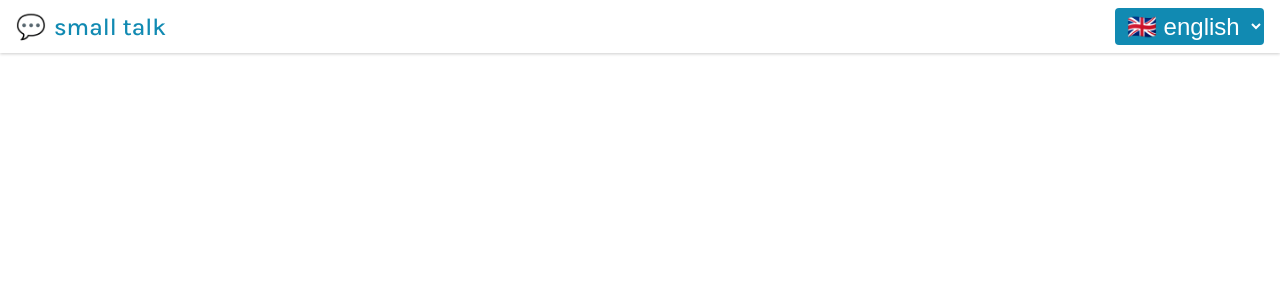
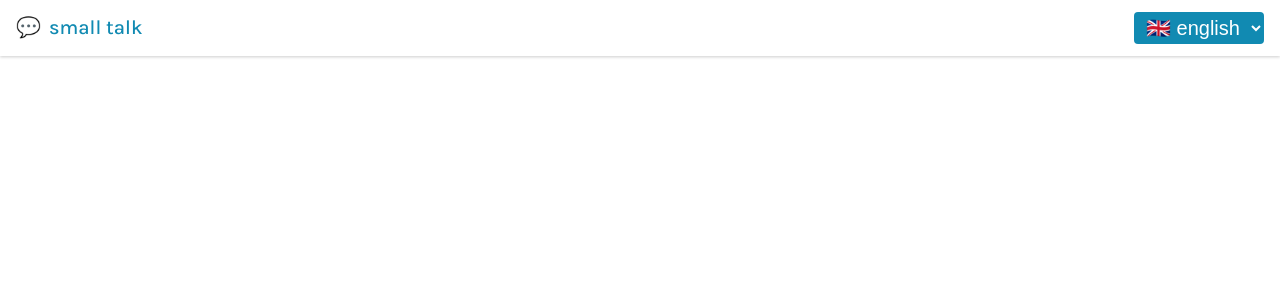
Before and after one commit to ocampco/small-talk, a React (Create React App) app: page /small-talk/translate in a window 1280 px wide. Shown: the top 300 px of the page. Built offline with nearby package versions, Linux system fonts and the light colour scheme.

Commit message:
Make main color softer

```diff
--- a/src/components/LanguageSelect.module.css
+++ b/src/components/LanguageSelect.module.css
@@ -4,13 +4,13 @@
   align-items: center;
   position: sticky;
   top: 0;
-  padding: 0.5rem 1rem;
+  padding: 0.75rem 1rem;
   box-shadow: rgba(0, 0, 0, 0.2) 0px 1px 3px;
   background-color: white;
 }
 
 .heading {
-  font-size: 1.5rem;
+  font-size: 1.25rem;
   font-weight: 500;
   color: #118ab2;
 }
@@ -22,7 +22,7 @@
 
 .select {
   padding: 0.25rem 0.5rem;
-  font-size: 1.5rem;
+  font-size: 1.25rem;
   font-weight: 400;
   border: none;
   border-radius: 0.25rem;
--- a/src/styles/index.css
+++ b/src/styles/index.css
@@ -5,4 +5,5 @@ body {
   font-family: 'Karla', sans-serif;
   font-size: 1.25rem;
   font-weight: 400;
+  color: #3D3B40;
 }
```
